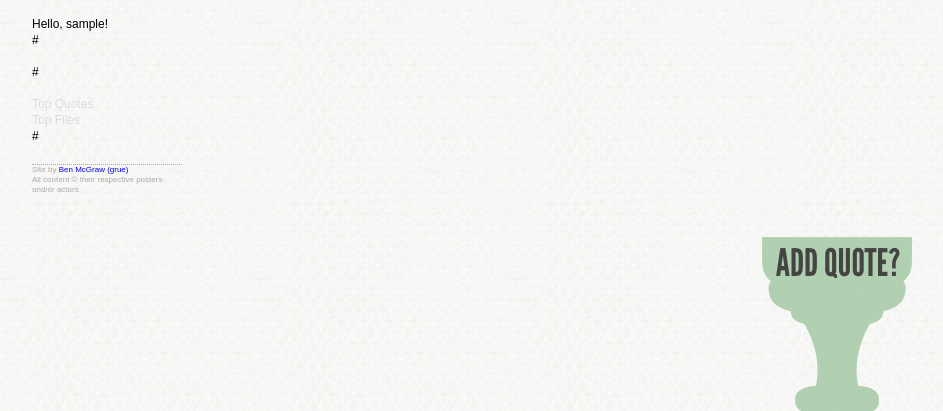
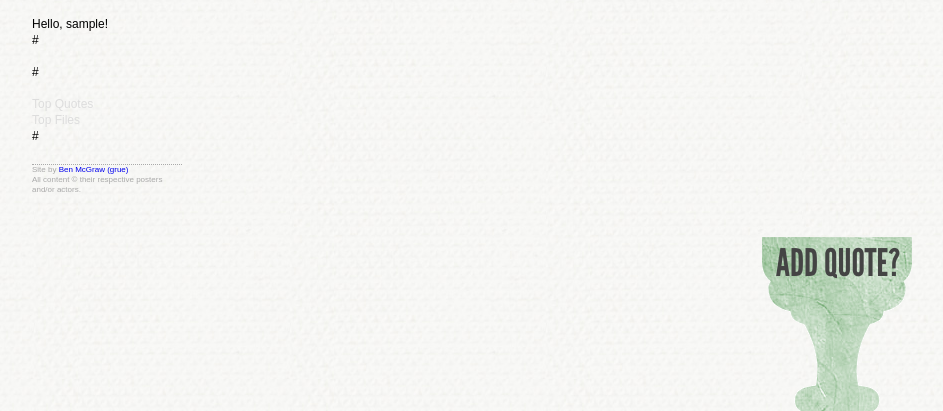
Before and after one commit to mcgrue/pingpawn, a CakePHP app: the page made by app/views/prf/index.ctp in a window 1280 px wide. Shown: the part 389-800 px from the top of the page, without its empty margins (178-1121 px from the left). Run offline with PHP 8.4 and a stand-in for CakePHP, Linux system fonts and the light colour scheme; the template is opened without the code that fills it: most values are stand-ins (such as "Sample title", 1, 10 or a date in 2020); form fields are guessed from the names that the template uses; some libraries are stand-ins or nearby versions.

Commit message:
more paper pawns\!

```diff
--- a/app/webroot/css/pingpawn.css
+++ b/app/webroot/css/pingpawn.css
@@ -156,7 +156,7 @@ body {
 
 #rightbar {
     margin-left: 750px;
-    background-image: url(../img/greenpawn.png);
+    background-image: url(../img/greenpawn2.png);
     width: 150px;
     height: 174px;
     position: fixed;
@@ -164,7 +164,6 @@ body {
 
     cursor: hand;
     cursor: pointer;
-
 }
 
 #rightbar h2 {
```
Also changed, not shown: app/webroot/img/greenpawn2.png (added).
